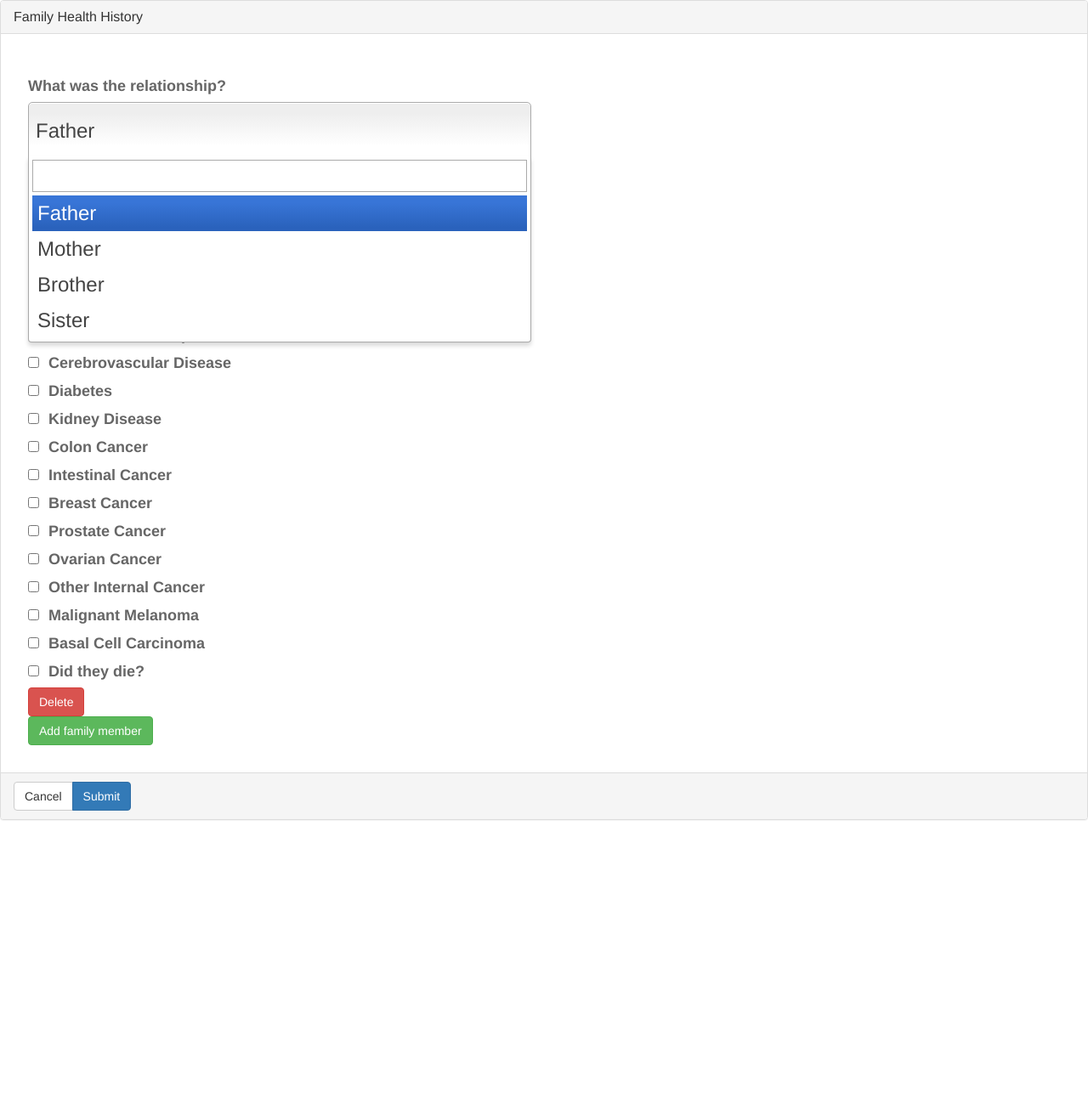
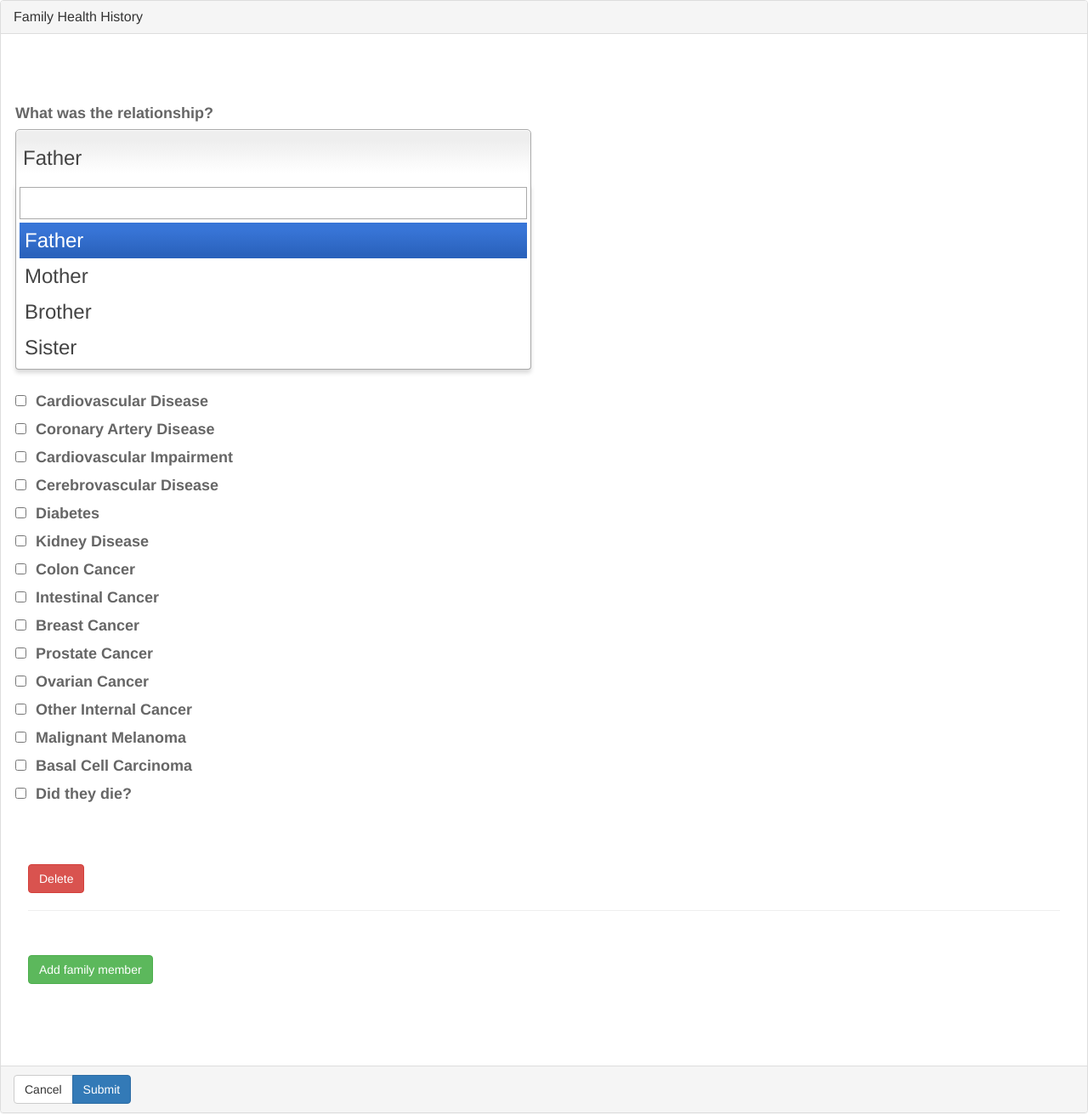
Before and after one commit to austinsamsel/better-forms, a website: page index.html in a window 1280 px wide. Shown: the whole page at 85% size. Before the commit the page ends 985 px from the top, so only its background shows below. Drawn offline with nearby package versions, Linux system fonts and the light colour scheme; files that its build step writes are made by us from their sources.

Commit message:
separate delete and add family member

```diff
--- a/assets/js/scripts.js
+++ b/assets/js/scripts.js
@@ -1315,10 +1315,14 @@ This file is generated by `grunt build`, do not edit it by hand.
 
   // init chosen for all select forms
   $("select").chosen();
-
   $('select').first().trigger('chosen:open');
 
+  // let user hit 'enter' to check off checkbox.
+  $('input:checkbox').keypress(function(e){
+    if((e.keyCode ? e.keyCode : e.which) == 13){
+      $(this).click();
+    }
+  });
 
-  //
 
 })(jQuery, window, document);
--- a/index.html
+++ b/index.html
@@ -26,7 +26,7 @@
           <div>
             <div>
               <div class="row">
-                <div class="col-lg-12">
+                <div class="col-lg-12 pad-forms">
                   <div class="form-input row">
                     <div>
                       <div class="form-group">
@@ -55,7 +55,7 @@
                     </div>
                   </div>
                 </div>
-                <div class="col-lg-12">
+                <div class="col-lg-12 pad-forms">
                   <div class="form-input row">
                     <div>
                       <div class="form-group">
@@ -71,7 +71,7 @@
                     </div>
                   </div>
                 </div>
-                <div class="col-lg-12 pad-top-1spc">
+                <div class="col-lg-12 pad-forms">
                   <div class="col-md-12">
                     <div class="checkbox-row form-input row">
                       <div>
@@ -256,21 +256,24 @@
                 </div>
               </div>
             </div>
-            <div>
-              <button class="btn btn-danger" type="button"><i></i>
+          </div>
+          <div class="pad-forms">
+            <button class="btn btn-danger js-delete-member" type="button"><i></i>
             <span>Delete</span></button>
-            </div>
-          </div><button class="btn btn-success" type="button"><i></i> <span>Add
+            <hr>
+            <div class="pad-forms">
+            <button class="btn btn-success js-add-member" type="button"><i></i> <span>Add
             family member</span></button>
           </div>
+        </div>
       </form>
+    </div>
   </div>
   <div class="panel-footer">
     <div class="btn-group">
       <button class="btn btn-default" type="button">Cancel</button>
       <button class="btn btn-primary" type=
       "button"><span>Submit</span></button>
-      </div>
     </div>
   </div>
   <script src="assets/js/scripts.min.js">
--- a/src/js/scripts.js
+++ b/src/js/scripts.js
@@ -13,10 +13,14 @@
 
   // init chosen for all select forms
   $("select").chosen();
-
   $('select').first().trigger('chosen:open');
 
+  // let user hit 'enter' to check off checkbox.
+  $('input:checkbox').keypress(function(e){
+    if((e.keyCode ? e.keyCode : e.which) == 13){
+      $(this).click();
+    }
+  });
 
-  //
 
 })(jQuery, window, document);
--- a/src/scss/modules/_inputs.scss
+++ b/src/scss/modules/_inputs.scss
@@ -9,3 +9,6 @@
   height: 65px;
   line-height: 65px;
 }
+
+// add styles
+.form-input{}
--- a/src/scss/partials/_main.scss
+++ b/src/scss/partials/_main.scss
@@ -6,9 +6,7 @@
 .pad-left-space{
   padding-left:1.5rem;
 }
-.pad-top-1spc{
-  padding-top:1rem;
-}
+
 .panel-body{
   padding:2rem;
   font-size:1.125rem;
@@ -23,3 +21,6 @@
   background-color:red;
   color:#fff;
 }
+.pad-forms{
+  padding:2rem 0;
+}
```
Also changed, not shown: assets/css/style.css, assets/css/style.min.css, assets/js/scripts.min.js. Lines whose indentation alone changed are shown as unchanged.
